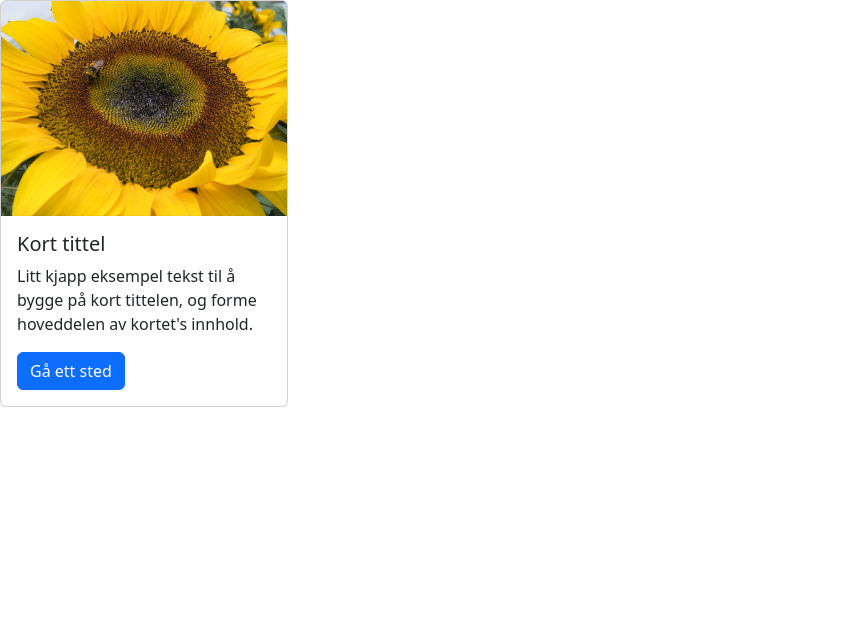
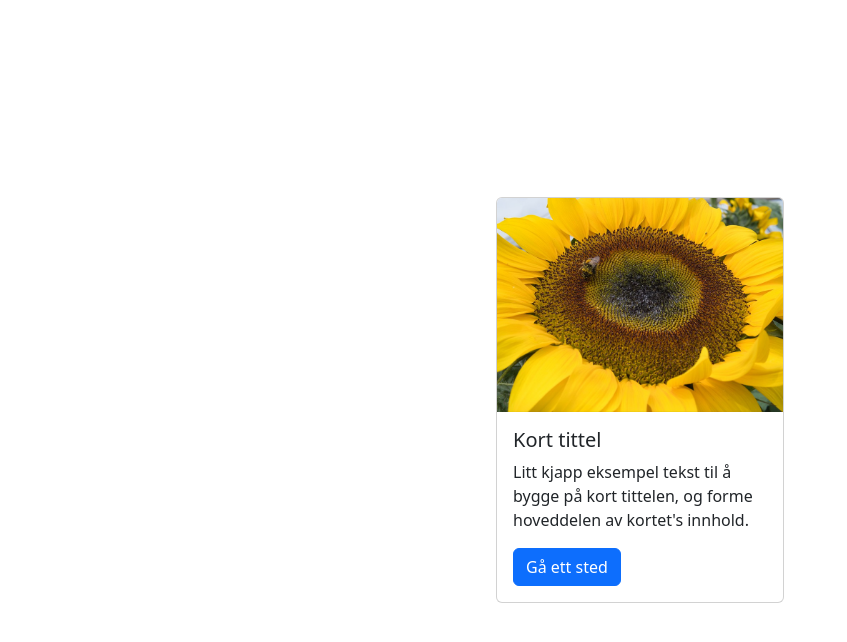
Before and after one commit to fabzzerio/2it-bootstrap, a plain HTML site: page 11.0 Bootstrap Intro/index.html in a window 1280 px wide. Shown: the whole page, without its empty margins (0-847 px from the left). Drawn offline with nearby package versions, Linux system fonts and the light colour scheme.

Commit message:
lagt til style css for bedre plassering

```diff
--- a/11.0 Bootstrap Intro/index.html
+++ b/11.0 Bootstrap Intro/index.html
@@ -8,7 +8,12 @@
   <link href="https://cdn.jsdelivr.net/npm/bootstrap@5.3.3/dist/css/bootstrap.min.css" rel="stylesheet"
   integrity="sha384-QWTKZyjpPEjISv5WaRU9OFeRpok6YctnYmDr5pNlyT2bRjXh0JMhjY6hW+ALEwIH" crossorigin="anonymous">
   <style>
-    /* TODO 4: Use flexbox to center the card in the vertical and horizontal center. */
+    .flex-container{
+      display: flex;
+      height: 100vh;
+      justify-content: center;
+      align-items: center;
+    }
   </style>
 </head>
 
```
